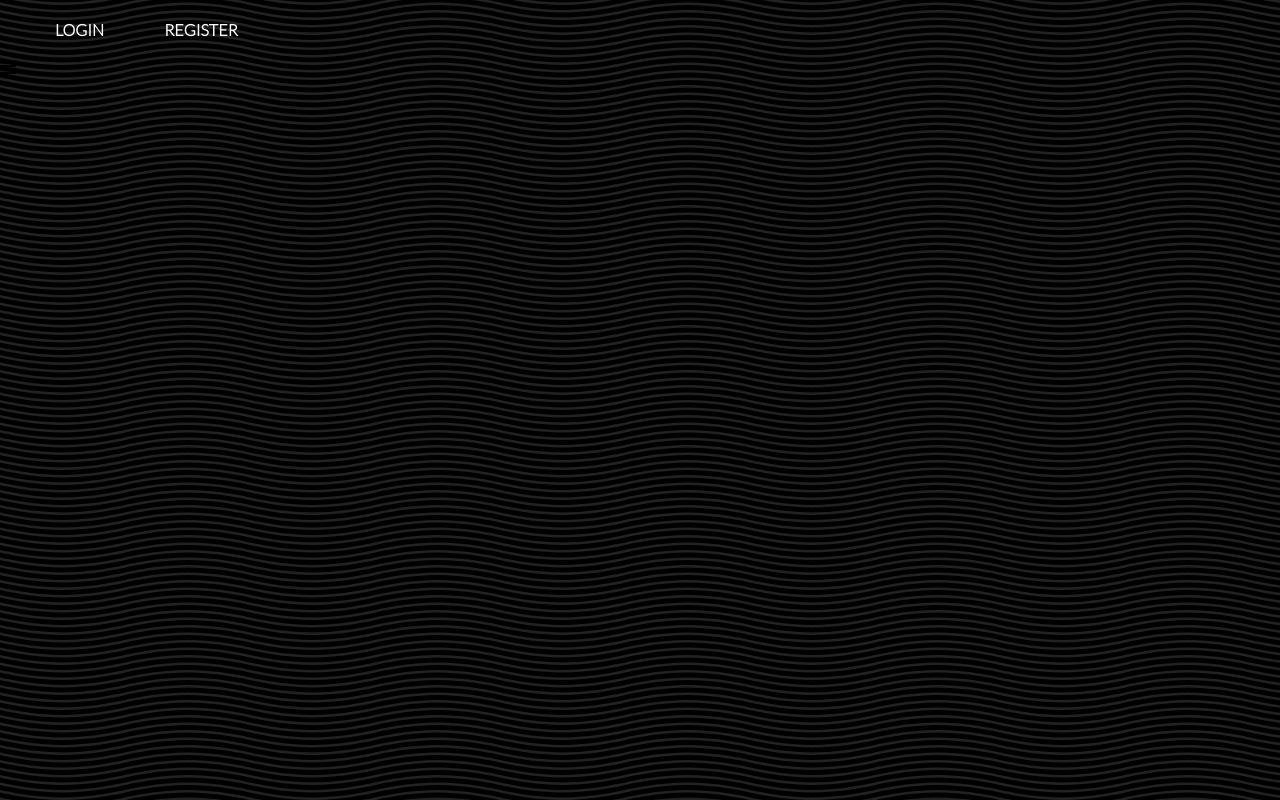
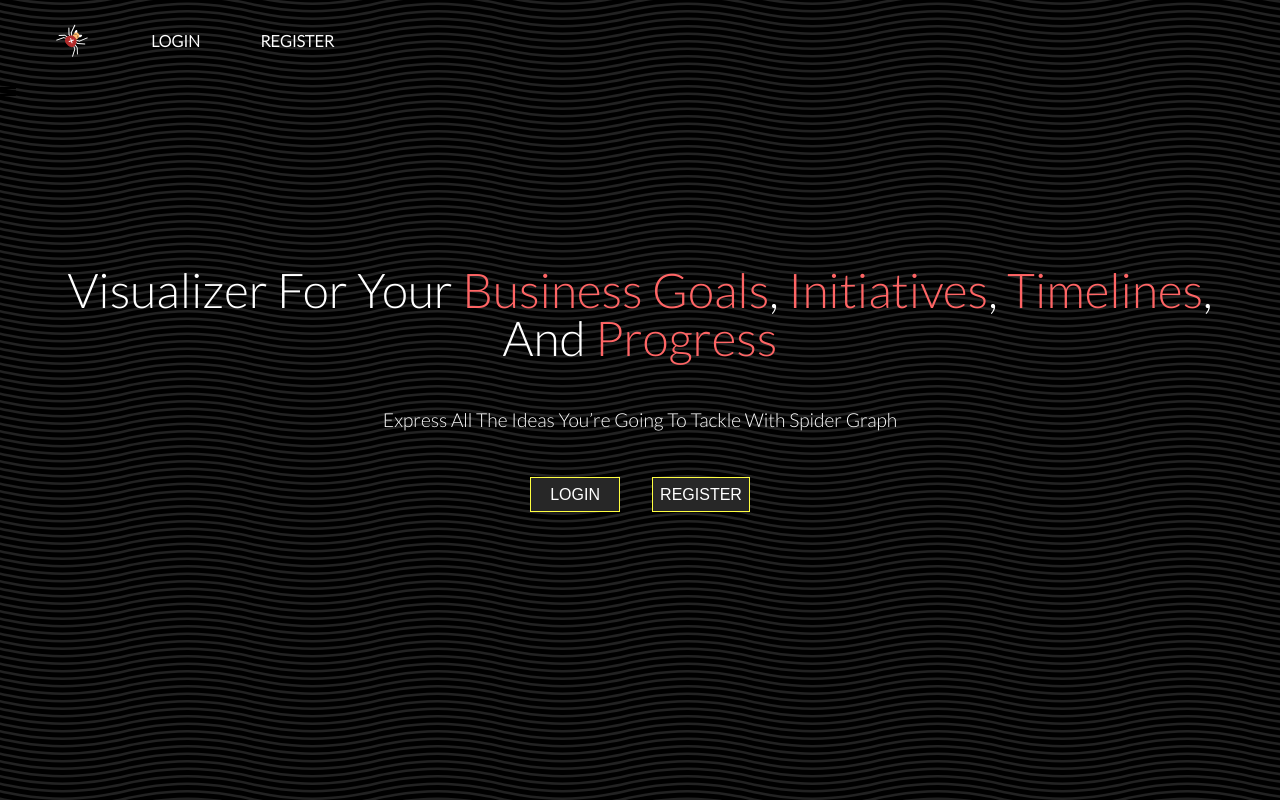
Before and after one commit to SpiderGraph/FE, a React (Create React App) app: page /home in a window 1280 px wide. Built offline with nearby package versions, Linux system fonts and the light colour scheme.

Commit message:
home page one section

```diff
--- a/src/App.tsx
+++ b/src/App.tsx
@@ -8,6 +8,7 @@ import CreateGraphPage from './components/pages/CreateGraphPage';
 import NavBar from './components/navbar/NavBar';
 import Auth from './components/auth/Auth';
 import PrivateRoute from './utils/PrivatRoute';
+import HomePage from './components/pages/HomePage';
 
 const App: FunctionComponent = () => {
   return (
@@ -25,6 +26,7 @@ const App: FunctionComponent = () => {
           <PrivateRoute path="/edit-graph:id">
             <CreateGraphPage />
           </PrivateRoute>
+          <Route path="/home" component={HomePage} />
           <Route path="/login"  render={props => <Auth {...props} formState={true} />}/>
           <Route path="/register" render={props => <Auth {...props} formState={false} />} />
         </Switch>
--- a/src/components/auth/Auth.tsx
+++ b/src/components/auth/Auth.tsx
@@ -100,11 +100,9 @@ const Auth = withFormik<Props, FormValues>({
     }),
     handleSubmit(values, {props}){
         if(props.formState){
-            console.log("LOGIN")
             props.loginThunk({username: values.username, password: values.password}, props.history)
         }else{
             // register
-            console.log("REGISTER")
             props.registerThunk({username: values.username, password: values.password}, props.history)
         }
     }
--- a/src/components/navbar/NavBar.tsx
+++ b/src/components/navbar/NavBar.tsx
@@ -66,6 +66,9 @@ const NavBar: FunctionComponent<PropsFromRedux> = ({
 
                 {!auth &&
                     <>
+                        <NavLink exact to="/home" >
+                            <Spider position={ {x: 1, y: 1} } rotation={45} color={'white'} />
+                        </NavLink>
                         <NavLink exact to="/login"  activeClassName="selected">Login</NavLink>
                         <NavLink exact to="/register"  activeClassName="selected">Register</NavLink>
                     </>
--- /dev/null
+++ b/src/components/pages/HomePage.tsx
@@ -0,0 +1,34 @@
+import React, { FunctionComponent } from 'react'
+import './home.scss'
+import '../form-parts/buttons.scss'
+import {History} from 'history'
+
+type Props = {
+    history: History
+}
+
+const HomePage: FunctionComponent<Props> = ({history}) => {
+    return(
+        <div className="home-page">
+            {console.log('PROPS ', history)}
+            <div className="section">
+                <h2 className="title">
+                    visualizer for your
+                    <span>  business goals</span>,
+                    <span>  initiatives</span>,
+                    <span>  timelines</span>, and
+                    <span>  progress</span>
+                </h2>
+                <p className="secondary-text">
+                    express all the ideas you’re going to tackle with Spider Graph
+                </p>
+                <div className="section-row">
+                    <button className="button-metal" onClick={() => history.push('/login')}>Login</button>
+                    <button className="button-metal" onClick={() => history.push('/register')}>Register</button>
+                </div>
+            </div>
+        </div>
+    )
+}
+
+export default HomePage
--- /dev/null
+++ b/src/components/pages/home.scss
@@ -0,0 +1,49 @@
+@mixin flex-center {
+    display: flex;
+    flex-direction: column;
+    justify-content: center;
+    align-items: center;
+}
+@mixin flex-center-row {
+    display: flex;
+    justify-content: center;
+    align-items: center;
+}
+
+.home-page{
+    min-width: 200px;
+    color: white;
+    @include flex-center();
+    width: 100%;
+    h2, p {
+        text-align: center;
+        text-transform: capitalize;
+    }
+    .section{
+        width: 100%;
+        @include flex-center();
+        padding: 8rem 0 10rem 0;
+        span{
+            color: #ff6565;
+        }
+    }
+    .section-row{
+        @include flex-center-row();
+    }
+    .title{
+        font-size: 3rem;
+        margin: 2.5rem 0 1.5rem 0;
+    }
+    .secondary-text{
+        font-size: 1.2rem;
+        margin: 1.5rem;
+    }
+    .button-metal{
+        margin: 1.5rem 1rem 1.5rem 1rem;
+        min-width: 90px;
+        padding: 8px 7px 8px 7px;
+        font-size: 1rem;
+        border: 1px solid rgb(255, 255, 64);
+    }
+
+}
--- a/src/store/auth/reducers.ts
+++ b/src/store/auth/reducers.ts
@@ -31,7 +31,6 @@ export function authReducer(state = initialState, action: AuthActionTypes){
                 error: action.payload
             }
         case ActionTypes.LOGOUT:
-            console.log('LOGOUT')
             return{
                 ...state,
                 isAuth: false,
--- a/src/utils/authWithAxios.ts
+++ b/src/utils/authWithAxios.ts
@@ -1,5 +1,6 @@
 import axios, {AxiosResponse, AxiosError} from "axios";
-
+import { store } from "..";
+import {Logout} from '../store/auth/actions'
 
 export let axiosWithAuth = () => {
     let token = localStorage.getItem("token");
@@ -17,6 +18,7 @@ export let axiosWithAuth = () => {
         (error: AxiosError) => {
             if(error.response?.status === 401){
                 localStorage.removeItem("token")
+                store.dispatch(Logout())
             }
             return Promise.resolve({ error });
     });
```
